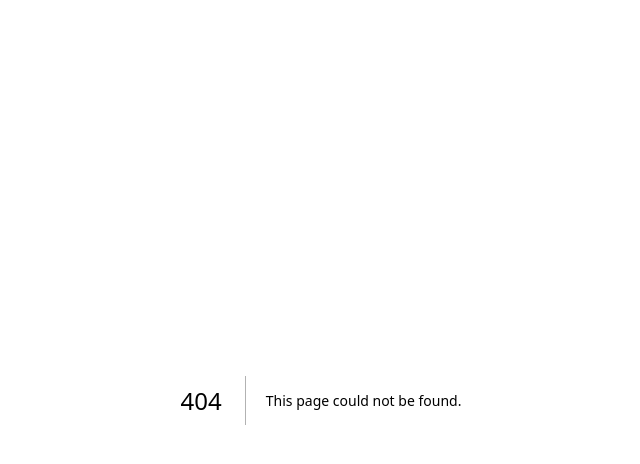
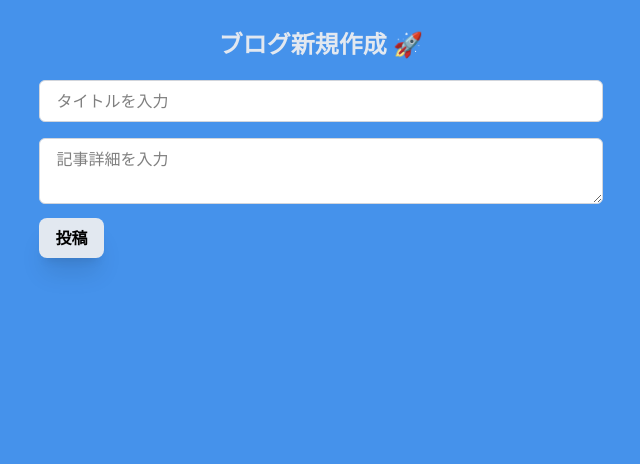
Before and after one commit to Gingyer/fsBlog, a Next.js app: page /blog/add in a window 1280 px wide. Before the commit this address had no page. Shown: the top 464 px of the page, without its empty margins (319-959 px from the left). Built offline with nearby package versions, Linux system fonts and the light colour scheme.

Commit message:
投稿する機能を実装しました。

```diff
--- /dev/null
+++ b/app/blog/add/page.tsx
@@ -0,0 +1,64 @@
+"use client"
+
+import { handleBuildComplete } from "next/dist/build/adapter/build-complete";
+import { HtmlContext } from "next/dist/server/route-modules/pages/vendored/contexts/entrypoints";
+import { Hammersmith_One } from "next/font/google";
+import { title } from "process";
+import React, { useRef } from "react";
+
+const postBlog = async (
+    title:string|undefined,
+    description:string|undefined
+) => {
+  const res = await fetch(`http://localhost:3000/api/blog`,{
+    method: "POST",
+    headers: {
+        "Content-Type":"applicattion/json",
+    },
+    body: JSON.stringify({title,description}),
+  });
+
+  return res.json();
+};
+
+const PostBlog = () => {
+    //useRefは属性が取得できる。
+    const titleRef = useRef<HTMLInputElement|null>(null);
+    const descriptionRef = useRef<HTMLTextAreaElement|null>(null);
+
+    //送信ボタンが押されたら、
+    const handleSubmit = async(e: React.FormEvent) =>{
+        //真っ白になる再読み込みを防ぐ
+        e.preventDefault();
+        //送信した時の文字を見る
+        //「？」があることでクラッシュせずに、undefinedを返す。
+        console.log(titleRef.current?.value);
+        console.log(descriptionRef.current?.value);
+        await postBlog(titleRef.current?.value, descriptionRef.current?.value)
+    }
+
+    return (<>
+  <div className="w-full m-auto flex my-4">
+    <div className="flex flex-col justify-center items-center m-auto">
+      <p className="text-2xl text-slate-200 font-bold p-3">ブログ新規作成 🚀</p>
+      <form onSubmit={handleSubmit}>
+        <input
+          ref={titleRef}
+          placeholder="タイトルを入力"
+          type="text"
+          className="rounded-md px-4 w-full py-2 my-2 bg-white border border-gray-300"
+        />
+        <textarea
+          ref = {descriptionRef}
+          placeholder="記事詳細を入力"
+          className="rounded-md px-4 py-2 w-full my-2 bg-white border border-gray-300"
+        ></textarea>
+        <button className="font-semibold px-4 py-2 shadow-xl bg-slate-200 rounded-lg m-auto hover:bg-slate-100">
+          投稿
+        </button>
+      </form>
+    </div>
+  </div>
+</>);
+};
+export default PostBlog;
```
Also changed, not shown: gitmemo.txt.
